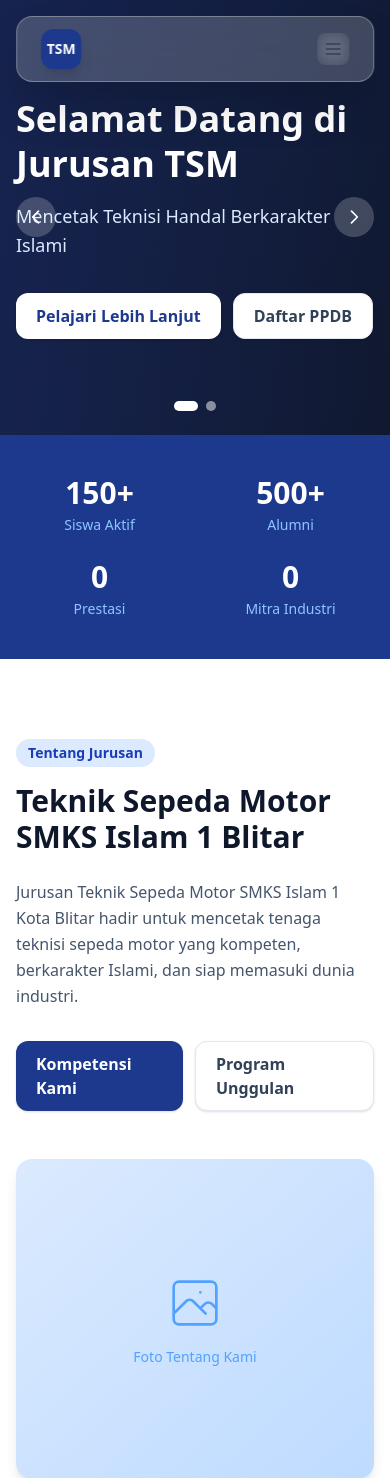
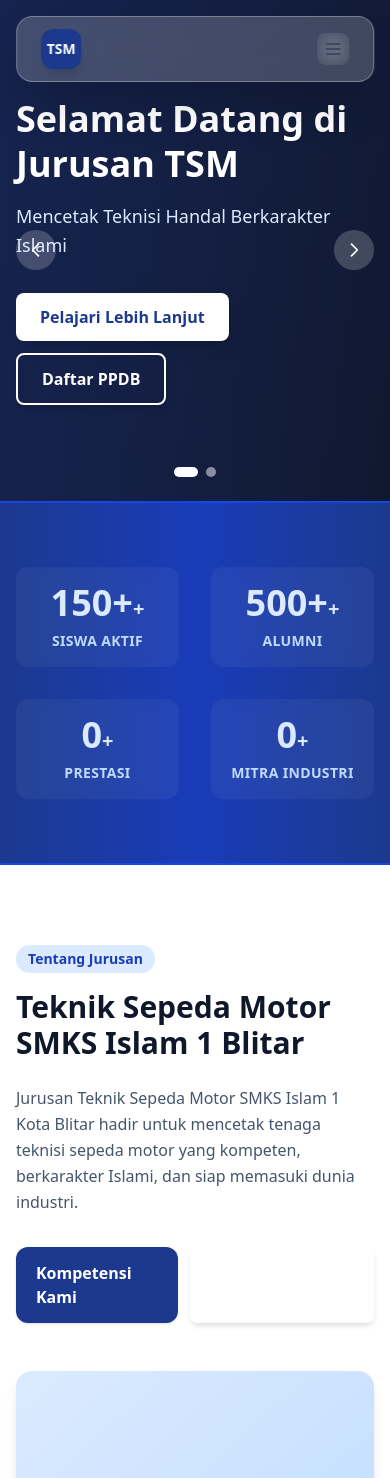
Before and after one commit to fikrudzulfahmi/new-cms-tsm, a Laravel app: page / in a window 390 px wide. Shown: the top 1478 px of the page. Run offline with Laravel 12, Linux system fonts and the light colour scheme; data comes from the database, SQL or seed files in the repository; data that the repository does not hold is empty; style sheets or scripts are compiled from the project's sources; some libraries are stand-ins or nearby versions.

Commit message:
Improve: button hover states, stats section styling, gradient background

```diff
--- a/resources/css/app.css
+++ b/resources/css/app.css
@@ -42,11 +42,11 @@
 }
 
 .btn-secondary {
-  @apply bg-white border border-slate-200 text-slate-700 font-semibold px-5 py-2.5 rounded-xl hover:bg-slate-50 transition shadow-sm inline-flex items-center gap-2;
+  @apply border-2 border-white text-white font-bold px-6 py-3 rounded-lg hover:bg-white/10 hover:scale-105 hover:shadow-lg transition-all duration-300 shadow-md inline-flex items-center gap-2 backdrop-blur-sm;
 }
 
 .btn-light {
-  @apply bg-white text-blue-900 font-semibold px-5 py-2.5 rounded-xl hover:bg-blue-50 transition shadow-sm inline-flex items-center gap-2;
+  @apply bg-white text-blue-900 font-bold px-6 py-3 rounded-lg hover:shadow-xl hover:scale-105 hover:-translate-y-0.5 transition-all duration-300 shadow-lg inline-flex items-center gap-2;
 }
 
 .card {
--- a/resources/js/Pages/Home/Index.vue
+++ b/resources/js/Pages/Home/Index.vue
@@ -108,12 +108,12 @@
     </section>
 
     <!-- STATS -->
-    <section class="bg-blue-900 py-10">
+    <section class="bg-gradient-to-r from-blue-900 via-blue-800 to-blue-900 py-16 border-y-2 border-blue-700">
       <div class="max-w-7xl mx-auto px-4 sm:px-6 lg:px-8">
-        <div class="grid grid-cols-2 lg:grid-cols-4 gap-6 text-center text-white">
-          <div v-for="(label, key) in {total_students:'Siswa Aktif', total_graduates:'Alumni', total_achievements:'Prestasi', total_partners:'Mitra Industri'}" :key="key">
-            <div class="text-3xl lg:text-4xl font-bold mb-1">{{ stats?.[key] || '0' }}</div>
-            <div class="text-blue-300 text-sm">{{ label }}</div>
+        <div class="grid grid-cols-2 lg:grid-cols-4 gap-8 text-center text-white">
+          <div v-for="(label, key) in {total_students:'Siswa Aktif', total_graduates:'Alumni', total_achievements:'Prestasi', total_partners:'Mitra Industri'}" :key="key" class="py-4 px-2 rounded-xl backdrop-blur-sm bg-white/5 hover:bg-white/10 transition-all group">
+            <div class="text-4xl lg:text-5xl font-black mb-2 text-blue-100 group-hover:text-white transition-colors">{{ stats?.[key] || '0' }}<span class="text-xl">+</span></div>
+            <div class="text-blue-200 text-sm font-semibold tracking-wide uppercase">{{ label }}</div>
           </div>
         </div>
       </div>
```
